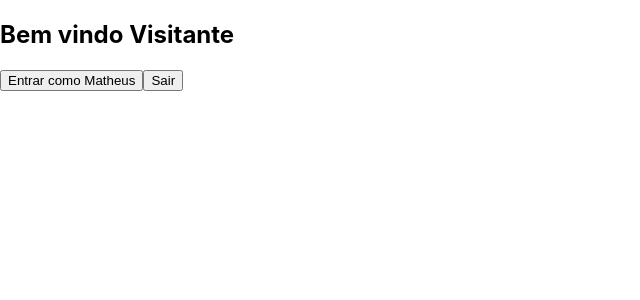
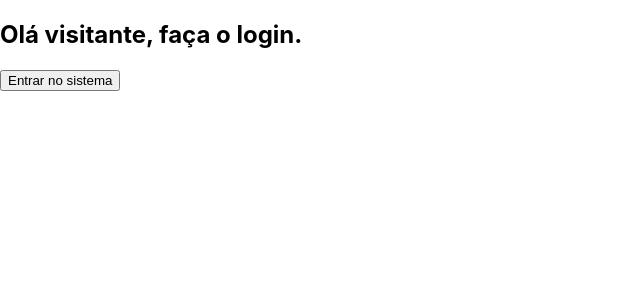
Before and after one commit to DFMaia/primeiro-projeto-react, a React (Create React App) app: page / in a window 1280 px wide. Shown: the top 300 px of the page, without its empty margins (0-640 px from the left). Built offline with nearby package versions, Linux system fonts and the light colour scheme.

Commit message:
Commit 11: Uso de condicionais de renderização com o uso de if ternário. Exemplo em código e no README

```diff
--- a/src/App.js
+++ b/src/App.js
@@ -1,11 +1,44 @@
 import React, { Component } from 'react';
-import Membro from './components/Membro'
 
 class App extends Component{
+
+    constructor(props){
+        super(props);
+        this.state = {
+            status: false
+        };
+
+        this.sair = this.sair.bind(this);
+        this.entrar = this.entrar.bind(this);
+    }
+
+    sair(){
+        this.setState({status: false});
+    }
+
+    entrar(){
+        this.setState({status: true})
+    }
+
     render(){
         return(
             <div>
-                <Membro nome={"Visitante"}/>
+                {this.state.status ?
+                    <div>
+                        <h2>Bem vindo ao sistema</h2>
+                        <button onClick={this.sair}>
+                            Sair
+                        </button>
+                    </div> :
+                    <diva>
+                        <h2>
+                            Olá visitante, faça o login.
+                        </h2>
+                        <button onClick={this.entrar}>
+                            Entrar no sistema
+                        </button>
+                    </diva>
+                }
             </div>
         );
     }
--- a/src/components/Membro/index.js
+++ b/src/components/Membro/index.js
@@ -22,7 +22,6 @@ class Membro extends Component {
                     Bem vindo {this.state.nome}
                     </h2>
                 <button onClick={this.entrar}>
-                {/**sdfsf */}
                     Entrar como Matheus
                 </button>
                 <button onClick={() => this.setState( {nome: ''} )}>
```
Also changed, not shown: src/README.md.
